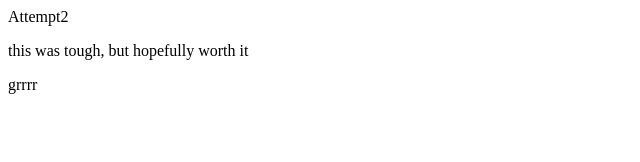
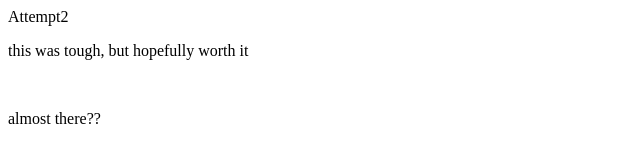
Before and after one commit to chrisma89/trialproject1, a plain HTML site: page trialhtml.html in a window 1280 px wide. Shown: the whole page, without its empty margins (0-640 px from the left). Drawn offline with Linux system fonts and the light colour scheme.

Commit message:
feature/html

```diff
--- a/trialhtml.html
+++ b/trialhtml.html
@@ -2,5 +2,6 @@
 <head> Attempt2</head>
 <body>
     <p>this was tough, but hopefully worth it</p>
-    <p>grrrr</p>
+    <br>
+    <p>almost there??</p>
 </body>
```
